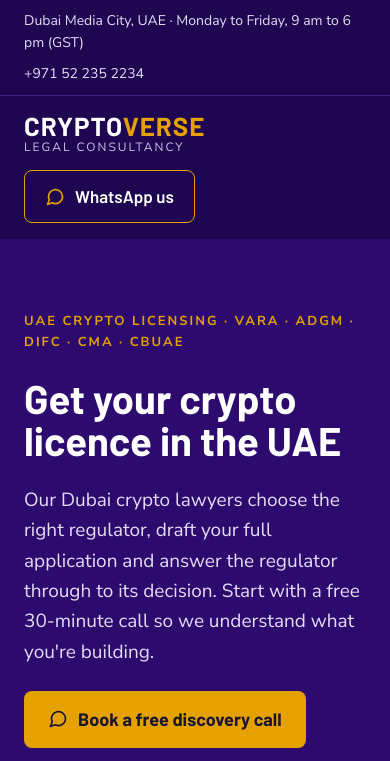
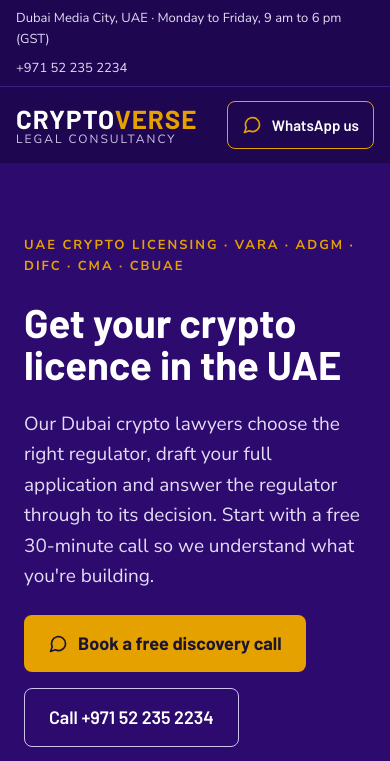
Before and after one commit to Mavixmarketing/cryptoverse-uae, a plain HTML site: page index.html in a window 390 px wide. Shown: the top 761 px of the page. Drawn offline with Linux system fonts and the light colour scheme.

Commit message:
v6: phone header fits one row
Co-Authored-By: Claude Opus 5.5 <noreply@anthropic.com>

```diff
--- a/index.html
+++ b/index.html
@@ -25,6 +25,9 @@ a:focus-visible{outline:3px solid #E5A100;outline-offset:3px}
 @media (max-width:720px){
  body{padding-bottom:76px}
  h2{font-size:32px!important}
+ header>div:nth-child(2){padding:14px 16px!important;flex-wrap:nowrap!important}
+ header>div:nth-child(2) a{padding:10px 14px!important;font-size:15px;white-space:nowrap}
+ header>div:first-child{padding:8px 16px!important;font-size:13px!important}
  #sticky{display:flex;gap:10px;position:fixed;left:0;right:0;bottom:0;z-index:50;padding:12px 16px calc(12px + env(safe-area-inset-bottom));background:#1E0650;border-top:1px solid #3F1D85;transform:translateY(110%);transition:transform .25s ease}
  #sticky.show{transform:none}
  #sticky a{display:inline-flex;align-items:center;justify-content:center;gap:10px;min-height:52px;border-radius:8px;text-decoration:none;font-family:Barlow,Arial,sans-serif;font-weight:700;font-size:17px}
```
